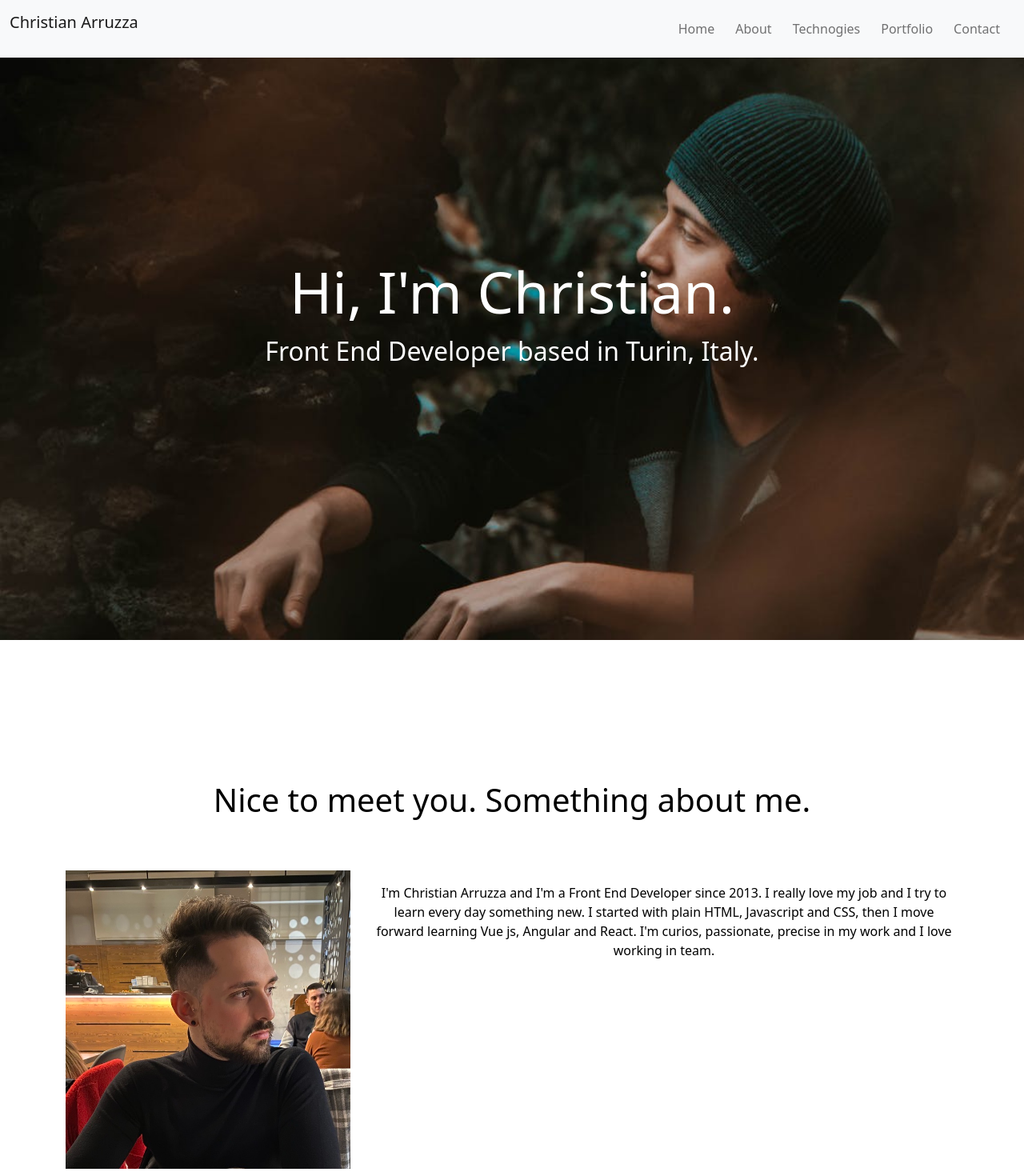
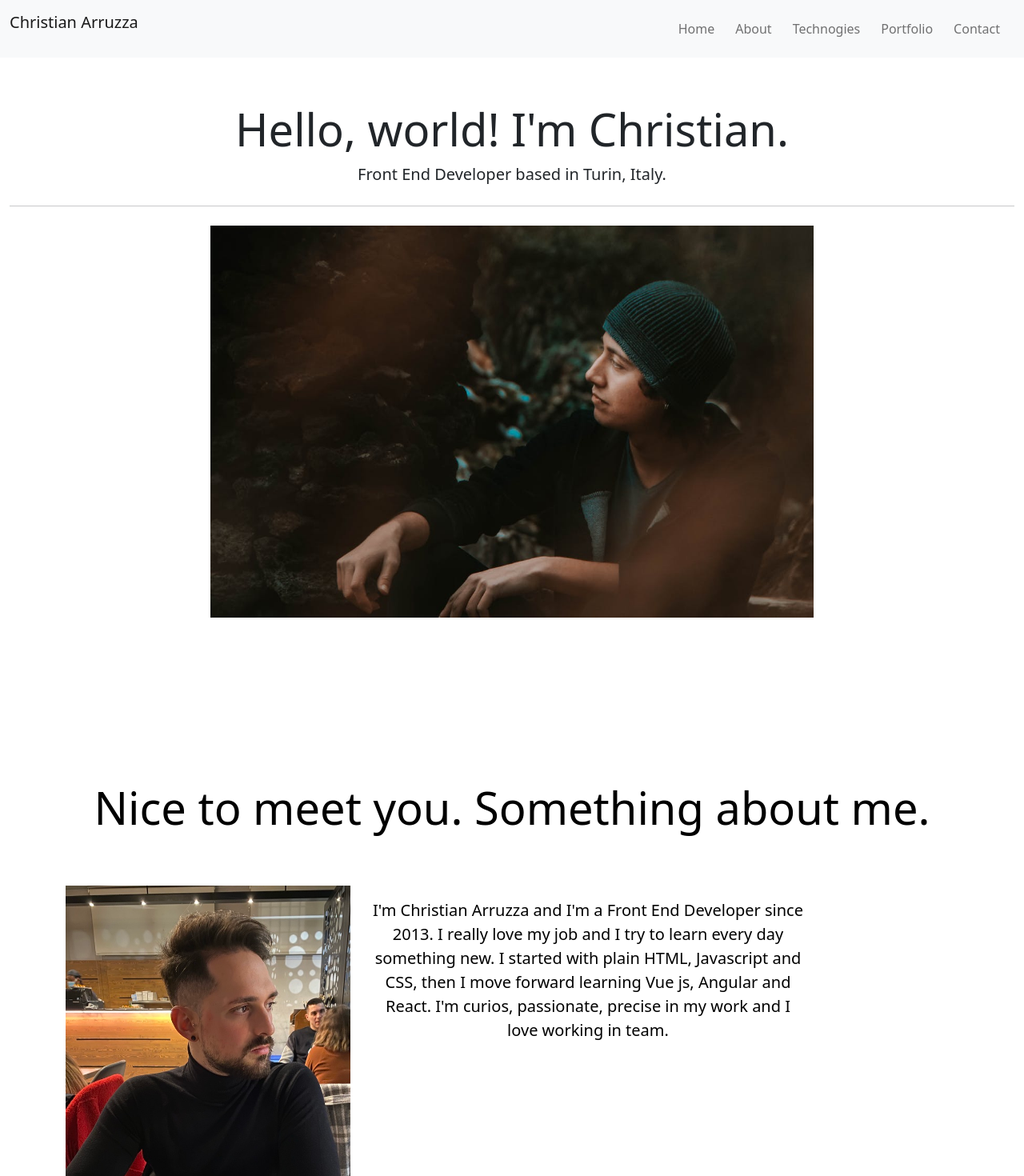
Before and after one commit to ChrisArru/react-portfolio, a React (Create React App) app: page / in a window 1280 px wide. Shown: the top 1470 px of the page at 80% size. Built offline with nearby package versions, Linux system fonts and the light colour scheme.

Commit message:
feat: change all fonts + new hero main section

```diff
--- a/src/views/About.js
+++ b/src/views/About.js
@@ -1,12 +1,19 @@
 import React from "react";
 import image from "../images/about.jpeg";
 import style from "./About.module.css";
+
+const DESCRIPTION =
+  "I'm Christian Arruzza and I'm a Front End Developer since 2013. \n \
+  I really love my job and I try to learn every day something new. \n \
+  I started with plain HTML, Javascript and CSS, then I move \
+  forward learning Vue js, Angular and React. \n \
+  I'm curios, passionate, precise in my work and I love working in team.";
 
 const About = () => {
   return (
     <section id="about" className={style.about}>
       <div class="container mt-4 pt-4">
-        <h1 class="text-center" style={{ marginBottom: "4rem" }}>
+        <h1 class="display-4 text-center" style={{ marginBottom: "4rem" }}>
           Nice to meet you. Something about me.
         </h1>
         <div class="row mt-4">
@@ -14,16 +21,9 @@ const About = () => {
             <img src={image} className={style["imageAboutPage"]} alt="" />
           </div>
 
-          <div class="col-lg-8">
-            <div class="row mt-3">
-              <p>
-                {" "}
-                I'm Christian Arruzza and I'm a Front End Developer since 2013.
-                I really love my job and I try to learn every day something new.
-                I started with plain HTML, Javascript and CSS, then I move
-                forward learning Vue js, Angular and React. I'm curios,
-                passionate, precise in my work and I love working in team.
-              </p>
+          <div class="col-lg-6">
+            <div class="about-me-content row mt-3">
+              <p class="lead"> {DESCRIPTION}</p>
             </div>
             {/* <div class="row mt-3">
               <div class="col-md-6">
--- a/src/views/About.module.css
+++ b/src/views/About.module.css
@@ -5,3 +5,10 @@
 .about {
   color: black;
 }
+
+.about-me-content {
+  white-space: pre-line;
+  height: 100%;
+  position: relative;
+  top: 28%;
+}
--- a/src/views/Contact.js
+++ b/src/views/Contact.js
@@ -4,9 +4,9 @@ const Contact = () => {
   return (
     <section id="contact">
       <div class="container mt-3 contactContent">
-        <h1 class="text-center">Contact Me</h1>
+        <h1 class="display-4 text-center">Contact Me</h1>
 
-        <div class="row mt-4">
+        <div class="row justify-content-md-center">
           <div class="col-lg-6">
             <form>
               <input
--- a/src/views/Main.js
+++ b/src/views/Main.js
@@ -1,20 +1,29 @@
 import React from "react";
 import style from "./Main.module.css";
+import image from "../images/heroImage.jpeg";
 
 const Main = () => {
   return (
-    <section className={style.bgimage} /* class="bgimage" */ id="home">
+    <section className={style["hero-jumbotron"]} id="home">
       <div class="container-fluid">
         <div class="row">
-          <div class="col-lg-12 col-md-12 col-sm-12 col-xs-12">
+          {/* <div class="col-lg-12 col-md-12 col-sm-12 col-xs-12">
             <div className={style["hero-text"]}>
-              <h2 className={style["hero_title"]} /* class="hero_title" */>
+              <h2 className={style["hero_title"]}>
                 Hi, I'm Christian.
               </h2>
-              <p className={style["hero_desc"]} /* class="hero_desc" */>
+              <p className={style["hero_desc"]} >
                 Front End Developer based in Turin, Italy.
               </p>
             </div>
+          </div> */}
+          <div class="jumbotron">
+            <h1 class="display-4">Hello, world! I'm Christian.</h1>
+            <p class="lead">Front End Developer based in Turin, Italy.</p>
+            <hr class="my-4" />
+            <p>
+              <img src={image} style={{ width: "60%" }} alt="" />
+            </p>
           </div>
         </div>
       </div>
--- a/src/views/Main.module.css
+++ b/src/views/Main.module.css
@@ -1,11 +1,13 @@
 /* hero background image */
-.bgimage {
+.hero-jumbotron {
   height: 100vh;
-  background: url("../images/heroImage.jpeg");
+  /* background: url("../images/heroImage.jpeg");
   background-size: cover;
   position: relative;
-  margin-top: 0px;
+  margin-top: 0px; */
+  padding-top: 8rem;
 }
+
 /* text css above hero image*/
 .hero_title {
   font-size: 4.5rem;
--- a/src/views/Portfolio.js
+++ b/src/views/Portfolio.js
@@ -10,7 +10,7 @@ const Portfolio = () => {
   return (
     <section id="portfolio">
       <div class="container mt-3">
-        <h1 class="text-center">Portfolio</h1>
+        <h1 class="display-4 text-center">Portfolio</h1>
         <div class="row">
           <div class="col-lg-4 mt-4">
             <div class="card">
--- a/src/views/Services.js
+++ b/src/views/Services.js
@@ -19,7 +19,7 @@ const Services = () => {
   return (
     <section id="services">
       <div class="container">
-        <h1 class="text-center">Technologies</h1>
+        <h1 class="display-4 text-center">Technologies</h1>
         <div class="row">
           <div class="col-lg-4 mt-4">
             <FontAwesomeIcon icon={faReact} style={{ height: "100px" }} />
```
